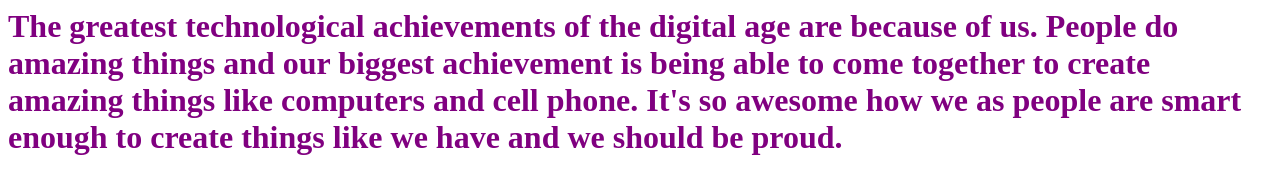
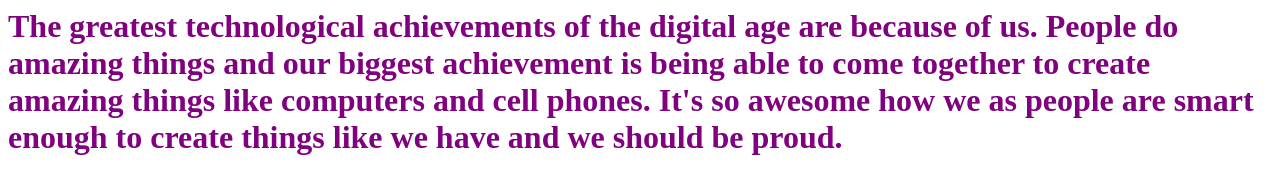
Before and after one commit to ThatKidTytan/TechAchievement, a plain HTML site: page index.html in a window 1280 px wide. Drawn offline with Linux system fonts and the light colour scheme.

Commit message:
Update index.html

```diff
--- a/index.html
+++ b/index.html
@@ -3,7 +3,9 @@
   <align=center>
     <font color="purple">
       <font="Courier New">
-    The greatest technological achievements of the digital age are because of us. People do amazing things and our biggest achievement is being able to come together to create amazing things like computers and cell phone. It's so awesome how we as people are smart enough to create things like we have and we should be proud.
+    The greatest technological achievements of the digital age are because of us.
+        People do amazing things and our biggest achievement is being able to come together to create amazing things like computers and cell phones.
+        It's so awesome how we as people are smart enough to create things like we have and we should be proud.
     </font>
     </font>
       </align=center>
```
